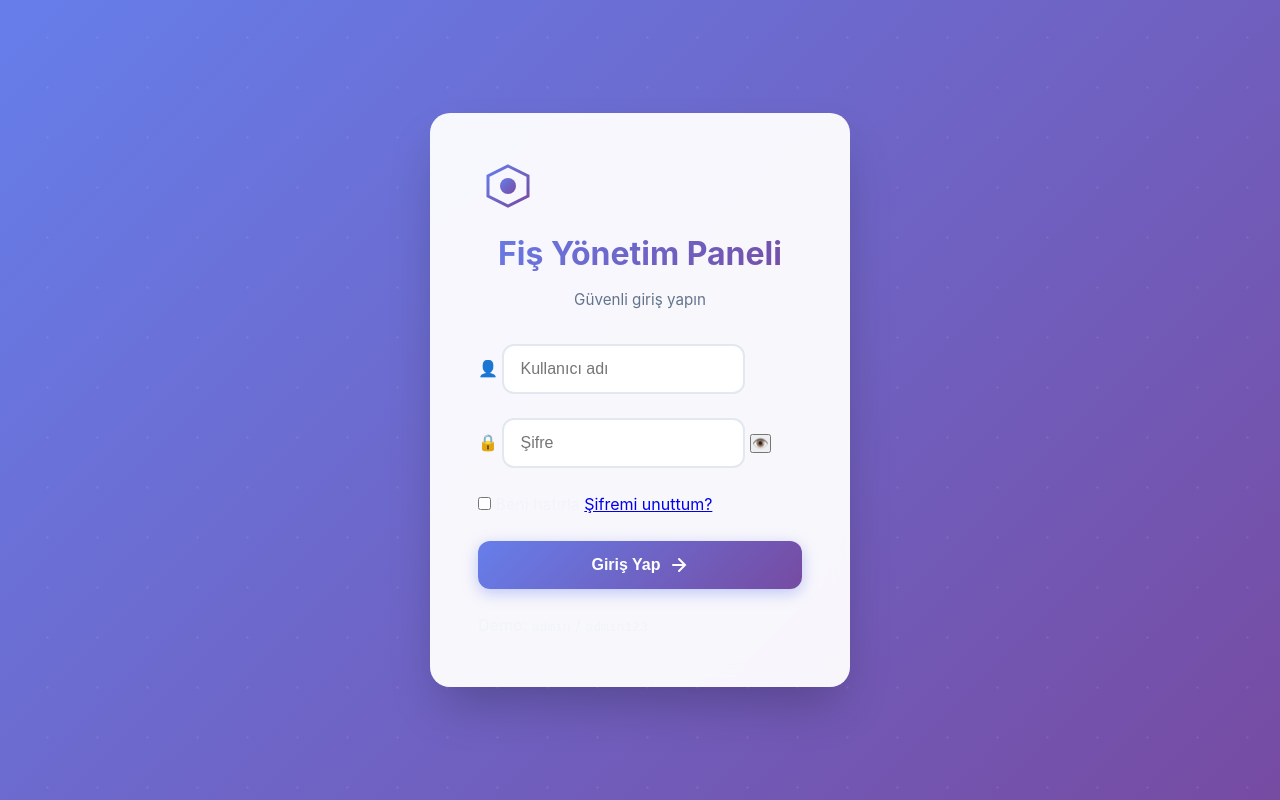
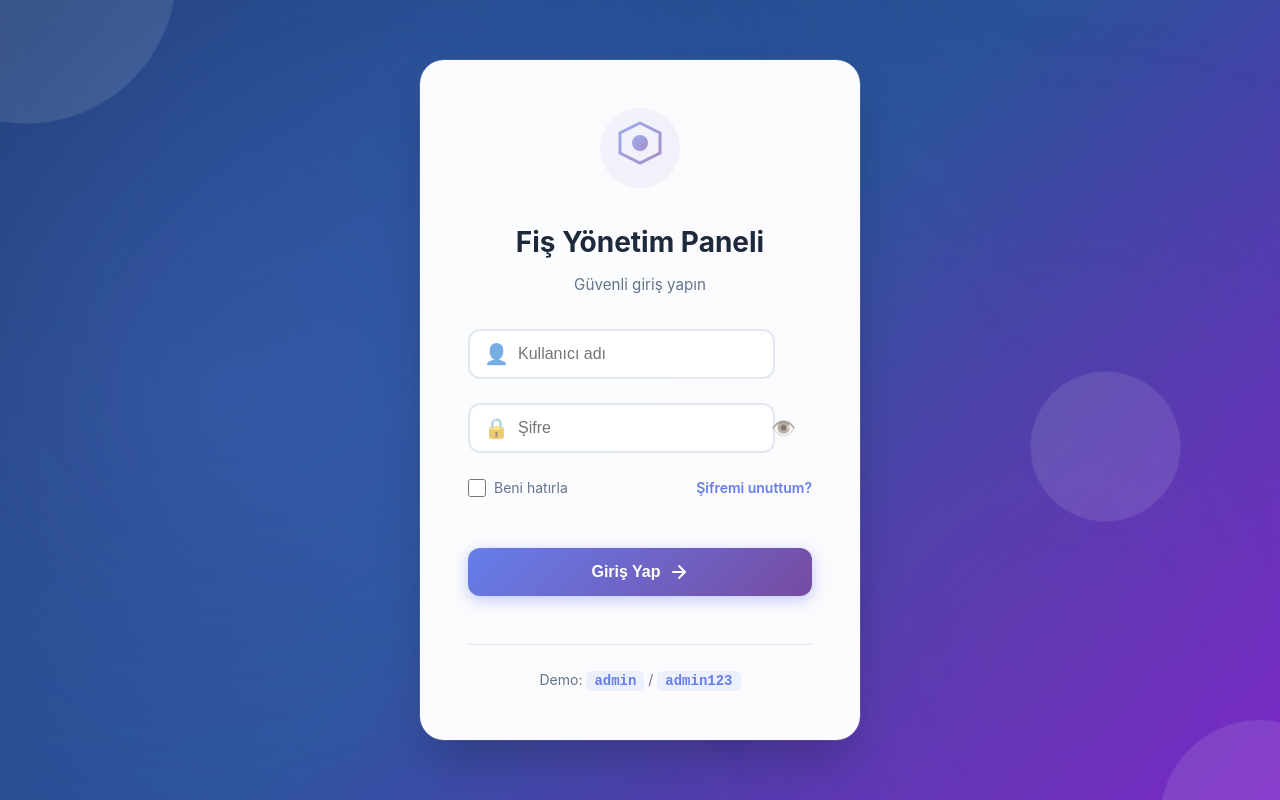
Before and after one commit to ssemihkarakass/fis-panel-api, a website: page panel/index.html in a window 1280 px wide. Drawn offline with nearby package versions, Linux system fonts and the light colour scheme.

Commit message:
Update style.css

```diff
--- a/panel/style.css
+++ b/panel/style.css
@@ -56,48 +56,108 @@ body {
     display: flex;
     align-items: center;
     justify-content: center;
-    background: linear-gradient(135deg, #667eea 0%, #764ba2 100%);
+    background: linear-gradient(135deg, #1e3c72 0%, #2a5298 50%, #7e22ce 100%);
     position: relative;
     overflow: hidden;
 }
 
-.login-container::before {
-    content: '';
+/* Animated Background */
+.login-bg-animation {
     position: absolute;
-    width: 200%;
-    height: 200%;
-    background: radial-gradient(circle, rgba(255,255,255,0.1) 1px, transparent 1px);
-    background-size: 50px 50px;
-    animation: moveBackground 20s linear infinite;
+    width: 100%;
+    height: 100%;
+    background:
+        radial-gradient(circle at 20% 50%, rgba(102, 126, 234, 0.3) 0%, transparent 50%),
+        radial-gradient(circle at 80% 80%, rgba(118, 75, 162, 0.3) 0%, transparent 50%),
+        radial-gradient(circle at 40% 20%, rgba(59, 130, 246, 0.2) 0%, transparent 50%);
+    animation: gradientShift 15s ease infinite;
 }
 
-@keyframes moveBackground {
-    0% { transform: translate(0, 0); }
-    100% { transform: translate(50px, 50px); }
+@keyframes gradientShift {
+    0%, 100% { opacity: 1; transform: scale(1); }
+    50% { opacity: 0.8; transform: scale(1.1); }
+}
+
+/* Floating Shapes */
+.floating-shape {
+    position: absolute;
+    border-radius: 50%;
+    background: rgba(255, 255, 255, 0.1);
+    backdrop-filter: blur(10px);
+}
+
+.shape-1 {
+    width: 300px;
+    height: 300px;
+    top: -150px;
+    left: -150px;
+    animation: float 20s ease-in-out infinite;
+}
+
+.shape-2 {
+    width: 200px;
+    height: 200px;
+    bottom: -100px;
+    right: -100px;
+    animation: float 15s ease-in-out infinite reverse;
+}
+
+.shape-3 {
+    width: 150px;
+    height: 150px;
+    top: 50%;
+    right: 10%;
+    animation: float 18s ease-in-out infinite;
+}
+
+@keyframes float {
+    0%, 100% { transform: translate(0, 0) rotate(0deg); }
+    33% { transform: translate(30px, -30px) rotate(120deg); }
+    66% { transform: translate(-20px, 20px) rotate(240deg); }
 }
 
 .login-box {
-    background: rgba(255, 255, 255, 0.95);
-    backdrop-filter: blur(10px);
+    background: rgba(255, 255, 255, 0.98);
+    backdrop-filter: blur(20px);
     padding: 3rem;
-    border-radius: 20px;
-    box-shadow: 0 25px 50px -12px rgba(0, 0, 0, 0.25);
+    border-radius: 24px;
+    box-shadow:
+        0 25px 50px -12px rgba(0, 0, 0, 0.25),
+        0 0 0 1px rgba(255, 255, 255, 0.1);
     width: 100%;
-    max-width: 420px;
+    max-width: 440px;
     position: relative;
     z-index: 1;
-    animation: slideUp 0.5s ease-out;
+    animation: slideUp 0.6s cubic-bezier(0.16, 1, 0.3, 1);
 }
 
 @keyframes slideUp {
     from {
         opacity: 0;
-        transform: translateY(30px);
+        transform: translateY(40px) scale(0.95);
     }
     to {
         opacity: 1;
-        transform: translateY(0);
+        transform: translateY(0) scale(1);
     }
+}
+
+/* Logo */
+.login-logo {
+    text-align: center;
+    margin-bottom: 2rem;
+}
+
+.logo-circle {
+    width: 80px;
+    height: 80px;
+    margin: 0 auto;
+    background: linear-gradient(135deg, rgba(102, 126, 234, 0.1) 0%, rgba(118, 75, 162, 0.1) 100%);
+    border-radius: 50%;
+    display: flex;
+    align-items: center;
+    justify-content: center;
+    animation: pulse 3s ease-in-out infinite;
 }
 
 .login-header {
@@ -106,18 +166,127 @@ body {
 }
 
 .login-header h1 {
-    font-size: 2rem;
+    font-size: 1.75rem;
     font-weight: 700;
-    background: linear-gradient(135deg, #667eea 0%, #764ba2 100%);
-    -webkit-background-clip: text;
-    background-clip: text;
-    -webkit-text-fill-color: transparent;
+    color: #1e293b;
     margin-bottom: 0.5rem;
 }
 
 .login-header p {
     color: #64748b;
     font-size: 0.95rem;
+}
+
+/* Input Wrapper */
+.input-wrapper {
+    position: relative;
+    display: flex;
+    align-items: center;
+}
+
+.input-icon {
+    position: absolute;
+    left: 1rem;
+    font-size: 1.25rem;
+    z-index: 1;
+    opacity: 0.6;
+}
+
+.input-wrapper input {
+    padding-left: 3rem !important;
+    padding-right: 3rem !important;
+}
+
+.toggle-password {
+    position: absolute;
+    right: 1rem;
+    background: none;
+    border: none;
+    font-size: 1.25rem;
+    cursor: pointer;
+    opacity: 0.6;
+    transition: var(--transition);
+    z-index: 1;
+}
+
+.toggle-password:hover {
+    opacity: 1;
+}
+
+/* Remember & Forgot */
+.remember-forgot {
+    display: flex;
+    justify-content: space-between;
+    align-items: center;
+    margin-bottom: 1.5rem;
+}
+
+.checkbox-label {
+    display: flex;
+    align-items: center;
+    gap: 0.5rem;
+    cursor: pointer;
+    color: #64748b;
+    font-size: 0.875rem;
+}
+
+.checkbox-label input[type="checkbox"] {
+    width: 18px;
+    height: 18px;
+    cursor: pointer;
+}
+
+.forgot-link {
+    color: #667eea;
+    text-decoration: none;
+    font-size: 0.875rem;
+    font-weight: 600;
+    transition: var(--transition);
+}
+
+.forgot-link:hover {
+    color: #764ba2;
+}
+
+/* Login Button */
+.btn-login {
+    width: 100%;
+    display: flex;
+    align-items: center;
+    justify-content: center;
+    gap: 0.5rem;
+    font-size: 1.05rem;
+    padding: 1rem;
+}
+
+.btn-login svg {
+    transition: var(--transition);
+}
+
+.btn-login:hover svg {
+    transform: translateX(4px);
+}
+
+/* Login Footer */
+.login-footer {
+    margin-top: 1.5rem;
+    text-align: center;
+    padding-top: 1.5rem;
+    border-top: 1px solid #e2e8f0;
+}
+
+.login-footer p {
+    color: #64748b;
+    font-size: 0.875rem;
+}
+
+.login-footer code {
+    background: rgba(102, 126, 234, 0.1);
+    padding: 2px 8px;
+    border-radius: 6px;
+    font-size: 0.875rem;
+    color: #667eea;
+    font-weight: 600;
 }
 
 .login-form {
```
